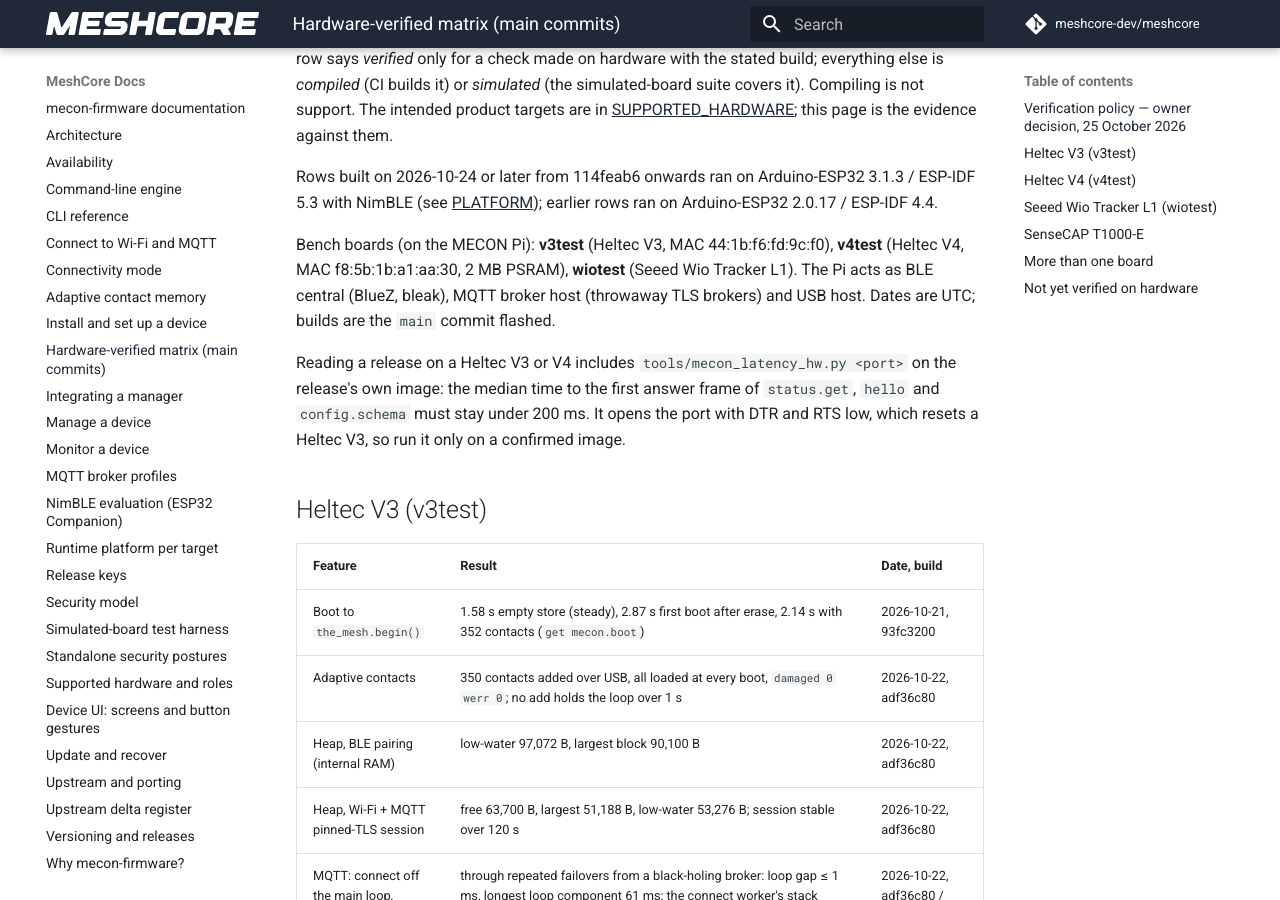
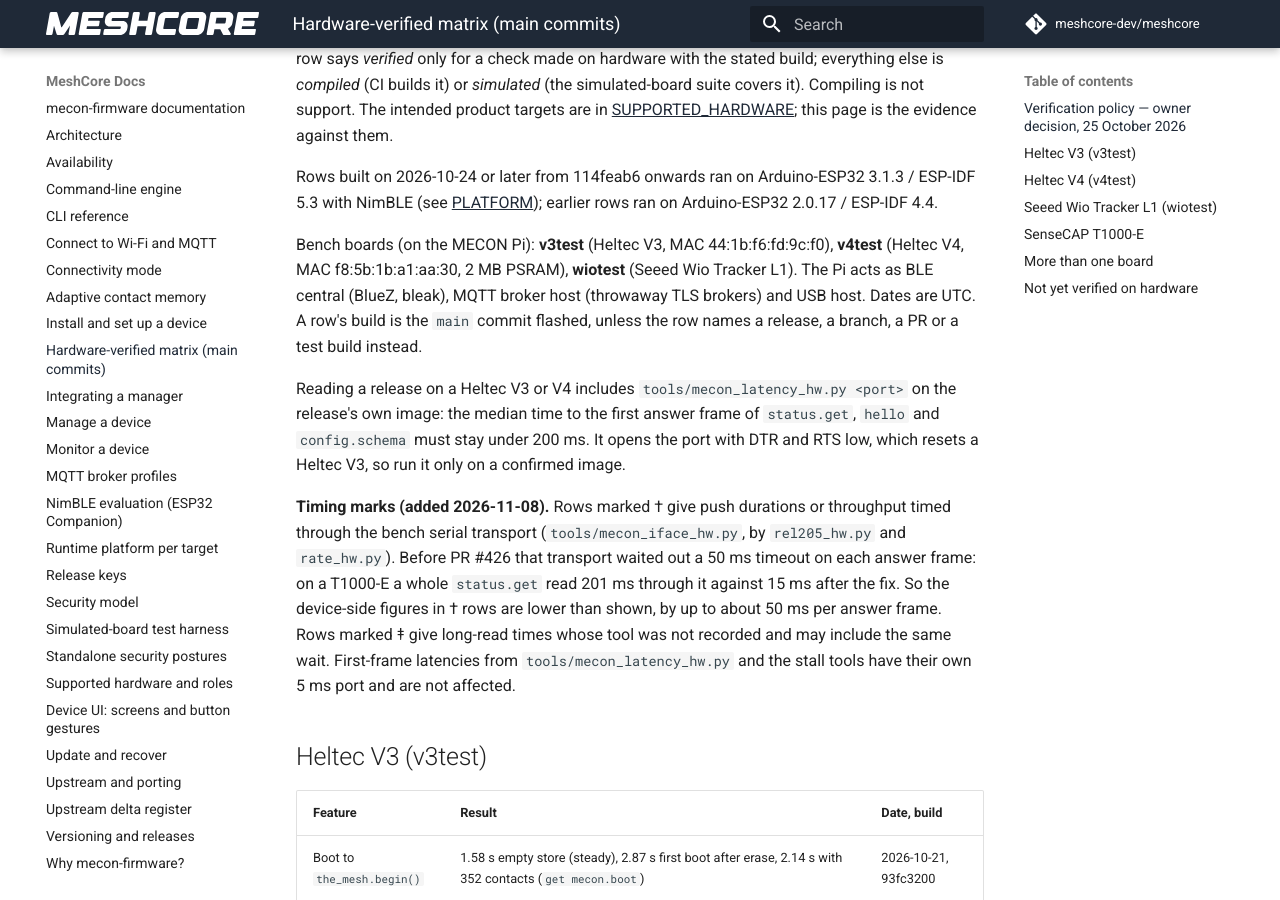
Before and after one commit to hoejriis/mecon-firmware, an MkDocs documentation site: the page built from docs/HARDWARE_VERIFIED.md, in a window 1280 px wide and 900 px high, scrolled down 642 px. Built offline with MkDocs 1.6.1 and Material for MkDocs 9.7.7, drawn with Linux system fonts in a browser that asks for light colours; comment, search, counter and statistics services are not loaded; some of the changed text lies outside the part shown.

Commit message:
Docs: the update path's board list, the build line, and timing marks
From the mecon-docs sweep of 2026-11-08. AVAILABILITY's production-key update path now names the
enrolled V3 over BLE and the Wio through the Reader. HARDWARE_VERIFIED says a row's build is main
unless it names something else, as 15 rows do. And rows timed through the bench serial transport
before its fix (PR #426) are marked: push durations and throughput (dagger) include its 50 ms wait
per answer frame; long-read rows whose tool was not recorded (double dagger) may.

Co-Authored-By: Claude Opus 5.5 (1M context) <noreply@anthropic.com>

```diff
--- a/docs/HARDWARE_VERIFIED.md
+++ b/docs/HARDWARE_VERIFIED.md
@@ -18,9 +18,11 @@ Rows built on 2026-10-24 or later from 114feab6 onwards ran on Arduino-ESP32 3.1
 
 Bench boards (on the MECON Pi): **v3test** (Heltec V3, MAC 44:1b:f6:fd:9c:f0), **v4test** (Heltec V4, MAC
 f8:5b:1b:a1:aa:30, 2 MB PSRAM), **wiotest** (Seeed Wio Tracker L1). The Pi acts as BLE central (BlueZ, bleak), MQTT
-broker host (throwaway TLS brokers) and USB host. Dates are UTC; builds are the `main` commit flashed.
+broker host (throwaway TLS brokers) and USB host. Dates are UTC. A row's build is the `main` commit flashed, unless the row names a release, a branch, a PR or a test build instead.
 
 Reading a release on a Heltec V3 or V4 includes `tools/mecon_latency_hw.py <port>` on the release's own image: the median time to the first answer frame of `status.get`, `hello` and `config.schema` must stay under 200 ms. It opens the port with DTR and RTS low, which resets a Heltec V3, so run it only on a confirmed image.
+
+**Timing marks (added 2026-11-08).** Rows marked † give push durations or throughput timed through the bench serial transport (`tools/mecon_iface_hw.py`, by `rel205_hw.py` and `rate_hw.py`). Before PR #426 that transport waited out a 50 ms timeout on each answer frame: on a T1000-E a whole `status.get` read 201 ms through it against 15 ms after the fix. So the device-side figures in † rows are lower than shown, by up to about 50 ms per answer frame. Rows marked ‡ give long-read times whose tool was not recorded and may include the same wait. First-frame latencies from `tools/mecon_latency_hw.py` and the stall tools have their own 5 ms port and are not affected.
 
 ## Heltec V3 (v3test)
 
@@ -74,9 +76,9 @@ Reading a release on a Heltec V3 or V4 includes `tools/mecon_latency_hw.py <port
 | Multi-frame requests over the UART under mesh traffic (3.2 KB, each sent after the previous answer) | off the mesh channel: 0 of 1,500 dropped. On it, core default FIFO threshold (120 bytes): 4 to 13 of 1,500 dropped across runs, and in the run that counted them 77 FIFO overflows. With a threshold of 32 bytes: 2 of 1,500 dropped, 34 overflows. A doubled receive buffer changed nothing, and the longest loop pass stayed near 50 ms. A dropped request answers `invalid` / `incomplete` and is resent | 2026-11-04, this PR's branch |
 | PlatformIO's upload steps over stock Companion v1.17.1, run by hand with `esptool` at the same addresses (`Heltec_v3_companion_radio_standalone`) | identity and name kept, 3 contacts listed after boot, `deployment.get` state `none`; board then restored from a full dump, read-back identical. SF and CR were not read on stock, so the radio is compared by frequency and bandwidth only | 2026-11-06, 741e31ec |
 | Release image (standalone) | 34 of 34 fixtures over USB; over `wss` with a verified certificate, ten streams and 40 contacts: free with the session 60,680 B, lowest free 34,252 B against a floor of 20,480 B, largest block 31,732 B, least loop stack 2,724 B, largest signed reply 1,260 B, no failed page; no radio sends | 2026-11-07, v0.1.3 (23cfb47d) |
-| v0.2.0 signed update over USB, from the release's own assets (standalone) | from a build one commit before the tag, with the production keys and no record: a manifest signed by a key not in the set and one by the public test key refused `untrusted-release-key`; a broken signature under key 1's id refused `bad-release-signature`; the release's manifest staged; 1,765,616 B pushed in 670 s, slowest chunk 5.65 s, 3 chunks resent after `incomplete`; attested as `v1.18.0-mecon.0.2.0`, `awaiting-confirm`, confirmed, and still running after a reset; the running image hashed to the signed digest. An earlier run that closed the port after the push and reopened it 25 s later ended `reverted`, `rolled-back` on the old build. Setting DTR and RTS low on opening the port reset the board 3 of 3, after the open and before it alike (Linux, pyserial); an open that left both lines alone did not reset it, 3 of 3, nor did closing it again, 3 of 3, by its uptime (the mesh coder, same board). A reopen past the 20 s window on an unconfirmed image not run | 2026-11-07, 0836f264 |
-| v0.2.0 signed image (standalone) | 34 of 34 fixtures over USB. On the build one commit earlier: 466 long `deployment.get` reads over USB in 600 s, 0 lost, median 1.26 s, slowest 2.05 s | 2026-11-07, 0836f264 |
-| v0.2.1 signed update over USB from the signed v0.2.0, from the release's own assets (standalone) | first answer frame on v0.2.0: `status.get` median 425 ms, `hello` 443 ms; on v0.2.1: 15 ms and 30 ms (the tool names the build it reads). The same three refusals as for v0.2.0; 1,766,016 B pushed in 688 s, 5 chunks resent after `incomplete`; attested as `v1.18.0-mecon.0.2.1`, confirmed, and still running after a reset; the running image hashed to the signed digest. 34 of 34 fixtures on v0.2.1. A first run was set aside: its tool stopped on an answer without a result after the push, before the confirm, and the next tool's port open reset the board, which returned to v0.2.0 | 2026-11-08, 8af74f5d |
+| † v0.2.0 signed update over USB, from the release's own assets (standalone) | from a build one commit before the tag, with the production keys and no record: a manifest signed by a key not in the set and one by the public test key refused `untrusted-release-key`; a broken signature under key 1's id refused `bad-release-signature`; the release's manifest staged; 1,765,616 B pushed in 670 s, slowest chunk 5.65 s, 3 chunks resent after `incomplete`; attested as `v1.18.0-mecon.0.2.0`, `awaiting-confirm`, confirmed, and still running after a reset; the running image hashed to the signed digest. An earlier run that closed the port after the push and reopened it 25 s later ended `reverted`, `rolled-back` on the old build. Setting DTR and RTS low on opening the port reset the board 3 of 3, after the open and before it alike (Linux, pyserial); an open that left both lines alone did not reset it, 3 of 3, nor did closing it again, 3 of 3, by its uptime (the mesh coder, same board). A reopen past the 20 s window on an unconfirmed image not run | 2026-11-07, 0836f264 |
+| ‡ v0.2.0 signed image (standalone) | 34 of 34 fixtures over USB. On the build one commit earlier: 466 long `deployment.get` reads over USB in 600 s, 0 lost, median 1.26 s, slowest 2.05 s | 2026-11-07, 0836f264 |
+| † v0.2.1 signed update over USB from the signed v0.2.0, from the release's own assets (standalone) | first answer frame on v0.2.0: `status.get` median 425 ms, `hello` 443 ms; on v0.2.1: 15 ms and 30 ms (the tool names the build it reads). The same three refusals as for v0.2.0; 1,766,016 B pushed in 688 s, 5 chunks resent after `incomplete`; attested as `v1.18.0-mecon.0.2.1`, confirmed, and still running after a reset; the running image hashed to the signed digest. 34 of 34 fixtures on v0.2.1. A first run was set aside: its tool stopped on an answer without a result after the push, before the confirm, and the next tool's port open reset the board, which returned to v0.2.0 | 2026-11-08, 8af74f5d |
 
 ## Heltec V4 (v4test)
 
@@ -115,10 +117,10 @@ Reading a release on a Heltec V3 or V4 includes `tools/mecon_latency_hw.py <port
 | Signed `connectivity.mode` over a verified broker (standalone, public test keys, on a throwaway stack) | a switch to BLE over the broker answered `awaiting-confirm` with 300 s to confirm, restarted into BLE, and a signed `job.confirm` over the cable confirmed it; the same switch left alone brought the broker connection back 331 s later (the job's own `reverted` state not read); an unsigned switch over the broker and a confirm over BLE not read on this build | 2026-11-07, 8515882f |
 | `GETTING_STARTED` flash commands as printed, over stock Companion USB v1.17.1 (`heltec_v4_companion_radio_standalone`) | identity, name, radio settings, tx power, a contact and a channel with its secret kept; `status.get` and `deployment.get` answered in `0x7F` frames; application alone at 0x10000 kept the name and 6 contacts; restored from a dump, 0 bytes differ | 2026-11-06, 2c9abfa4 |
 | Release image (standalone) | 34 of 34 fixtures over USB; enrolled over USB with public test keys and an unlock secret: an unsigned `posture.set` refused, a signed one raised to Hardened and another lowered to Normal, each read back after its reboot; no radio sends | 2026-11-07, v0.1.3 (23cfb47d) |
-| v0.2.0 signed images | **Companion:** 34 of 34 fixtures over USB; long `deployment.get` reads over USB, 0 of 234 and 0 of 119 lost, median 2.53 s, against 1.63 s on the fix's branch build; the second run had no other board on the host, and its slowest was 2.59 s. **Repeater:** 24 of 24 fixtures on the console; 323 `config.schema` reads of about 1 KB on the console in 300 s, 0 lost, median 0.93 s | 2026-11-07, 0836f264 |
+| ‡ v0.2.0 signed images | **Companion:** 34 of 34 fixtures over USB; long `deployment.get` reads over USB, 0 of 234 and 0 of 119 lost, median 2.53 s, against 1.63 s on the fix's branch build; the second run had no other board on the host, and its slowest was 2.59 s. **Repeater:** 24 of 24 fixtures on the console; 323 `config.schema` reads of about 1 KB on the console in 300 s, 0 lost, median 0.93 s | 2026-11-07, 0836f264 |
 | Time to the first answer frame over USB, by build (standalone, `tools/mecon_latency_hw.py` and a probe, reads only) | `status.get` median: 57609aec 15 ms, 04142b60 15 ms, 98898d3a 936 ms (v0.2.0 is one commit later); `hello` and `config.schema` the same pattern; the rest of an answer follows within about 10 ms. With only the native USB fix reversed on 98898d3a: the same 2.53 s long reads and 2.18 KB/s push, and 2 of 67 long reads lost frames | 2026-11-07 |
-| The binding read on request only (98898d3a plus this change, standalone) | first frame 15 to 20 ms; a real signed push of the whole 1,753,456 B image in 89 s, 19.3 KB/s, 0 retries, against 787 s at 2.17 KB/s before. Over 130 s of `status.get` every 200 ms: median 15 ms, with no read once a minute (before: 905, 834 and 740 ms at 0, 59 and 119 s); two answers still took 1,189 and 880 ms, cause not known. Repeater console, with the per-request change only: `config.schema` median 0.05 s against 0.93 s | 2026-11-07, 98898d3a plus this change |
-| v0.2.1 signed update over USB from the signed v0.2.0, from the release's own assets (standalone) | the same three refusals; 1,753,840 B pushed in 780 s, 0 retries (the image is received by v0.2.0, which is slow on every chunk); attested as `v1.18.0-mecon.0.2.1`, confirmed, and still running after a reset; the running image hashed to the signed digest. On v0.2.1: first answer frame `status.get` 15 ms median, `hello` 23 ms, `config.schema` 5 ms; 34 of 34 fixtures; `status.get` every 200 ms for 600 s, 2,549 requests, median 15 ms, p99 20 ms, 8 answers of 1.14 to 1.22 s in groups about 6 s apart. The observations and logs streams delivered no event in the run; whether they were accepted was not read, and native frames, where a known contact's advert appears, were not counted | 2026-11-08, 8af74f5d |
+| † The binding read on request only (98898d3a plus this change, standalone) | first frame 15 to 20 ms; a real signed push of the whole 1,753,456 B image in 89 s, 19.3 KB/s, 0 retries, against 787 s at 2.17 KB/s before. Over 130 s of `status.get` every 200 ms: median 15 ms, with no read once a minute (before: 905, 834 and 740 ms at 0, 59 and 119 s); two answers still took 1,189 and 880 ms, cause not known. Repeater console, with the per-request change only: `config.schema` median 0.05 s against 0.93 s | 2026-11-07, 98898d3a plus this change |
+| † v0.2.1 signed update over USB from the signed v0.2.0, from the release's own assets (standalone) | the same three refusals; 1,753,840 B pushed in 780 s, 0 retries (the image is received by v0.2.0, which is slow on every chunk); attested as `v1.18.0-mecon.0.2.1`, confirmed, and still running after a reset; the running image hashed to the signed digest. On v0.2.1: first answer frame `status.get` 15 ms median, `hello` 23 ms, `config.schema` 5 ms; 34 of 34 fixtures; `status.get` every 200 ms for 600 s, 2,549 requests, median 15 ms, p99 20 ms, 8 answers of 1.14 to 1.22 s in groups about 6 s apart. The observations and logs streams delivered no event in the run; whether they were accepted was not read, and native frames, where a known contact's advert appears, were not counted | 2026-11-08, 8af74f5d |
 | v0.2.1 signed update through the Reader over USB from the published v0.2.0 (standalone), run by the deimos-mesh session | the Reader's update dialog with the release's own assets: `confirmed` at 1,080 s, 1,018 s of it pushing; 792 requests, 20 timeouts, 10 answered `incomplete`, 0 `busy`; the chunk stayed at 2,304 B; running `v1.18.0-mecon.0.2.1` with the signed digest (29c0a82d…). | 2026-11-08, 8af74f5d (the v0.2.1 release) |
 | Unsigned cable, enrolled, in Hardened (standalone) | `hello` and `deployment.get` answered; `config.get`, `contact.list`, `channel.list` and `config.schema` refused `locked`, and answered after a local unlock; `config.apply` refused `unauthenticated` | 2026-11-07, 897b450d |
 | Signed update through the Reader over BLE, enrolled, streams on the link (standalone, V4.3 OLED) | 1,724,848 B image in 1,848 s from the dialog's start, about 0.94 KB/s (an earlier run of the same pair took 2,129 s, about 0.81 KB/s); the link's MTU not established | 2026-11-07, b9e86cfb with the bench test key, bootloader and partitions from 0c421a55 |
@@ -151,7 +153,7 @@ Reading a release on a Heltec V3 or V4 includes `tools/mecon_latency_hw.py <port
 | Companion enrolment from `main` | first provisioning, unsigned change refused, signed change, signed reset with the node key kept; public test keys | 2026-11-06, a9308228 |
 | Repeater enrolment with the public test keys (`tools/mecon_worker_hw.py`) | first provisioning, signed `config.apply` and signed `deployment.reset` answered with no reset; loop stack free 1,104 B, worker stack free 5,008 B | 2026-11-06, a0468be6 |
 | Release image over a Companion's store (Repeater, Room server, then Companion back) | by serial DFU with no erase, 350 contacts in the store: record `none` in each role, 24 of 24 fixtures each with enrolment (first provisioning, signed `config.apply`, signed `deployment.reset`); loop stack free 1,104 B and 1,296 B, worker 4,944 B and 5,008 B; the Companion back with its key, 350 of 350 contacts, 5 of 5 named channels; name, location and telemetry mode needed setting back; no radio sends | 2026-11-07, v0.1.3 (23cfb47d) |
-| v0.2.0 signed images over a Companion's store (Repeater, Room server, then Companion back) | by serial DFU with no erase: Repeater and Room server 24 of 24 fixtures on the console and enrolment each; 3,332 `config.schema` reads of about 1 KB on the Repeater's console in 180 s, 0 lost. Companion back with its key, 350 of 350 contacts and 5 of 5 named channels; 4,689 `config.schema` reads over USB in 300 s, 0 lost, median 0.06 s, slowest 5.48 s. Name, location and telemetry mode restored by hand after the role changes, then identical to the export | 2026-11-07, 0836f264 |
+| ‡ v0.2.0 signed images over a Companion's store (Repeater, Room server, then Companion back) | by serial DFU with no erase: Repeater and Room server 24 of 24 fixtures on the console and enrolment each; 3,332 `config.schema` reads of about 1 KB on the Repeater's console in 180 s, 0 lost. Companion back with its key, 350 of 350 contacts and 5 of 5 named channels; 4,689 `config.schema` reads over USB in 300 s, 0 lost, median 0.06 s, slowest 5.48 s. Name, location and telemetry mode restored by hand after the role changes, then identical to the export | 2026-11-07, 0836f264 |
 
 ## More than one board
 
```
Also changed, not shown: docs/AVAILABILITY.md (+1 -1 lines).
